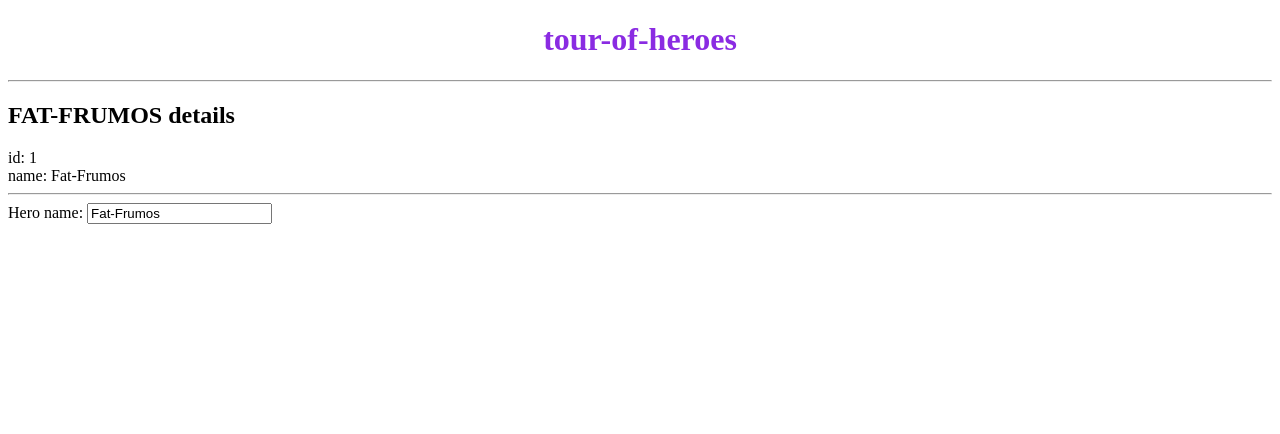
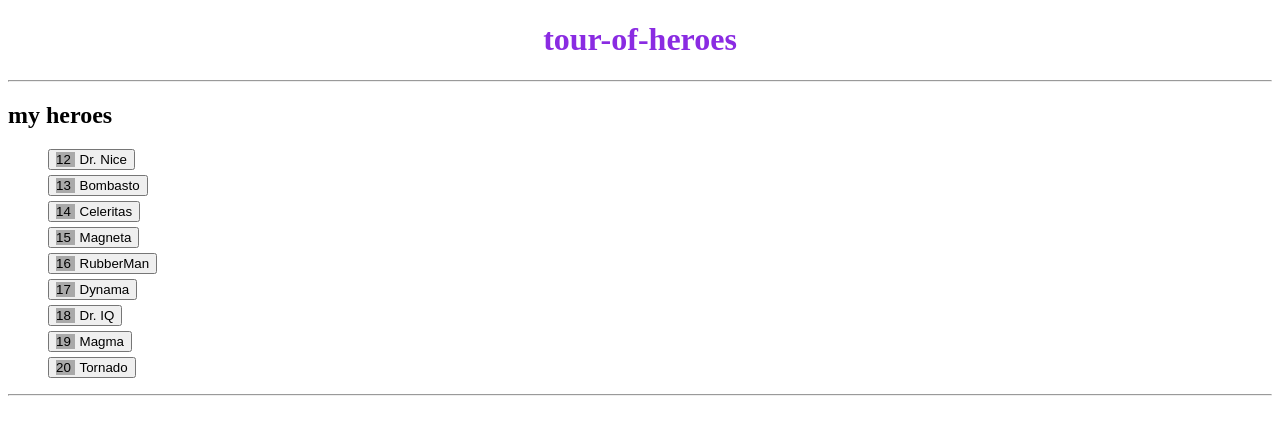
Before and after one commit to Vancios86/tour-of-heroes, an Angular app: page / in a window 1280 px wide. Shown: the top 434 px of the page. Built offline with nearby package versions, Linux system fonts and the light colour scheme.

Commit message:
add mock-data, display the mock-data list, show hero details on select

```diff
--- a/src/app/heroes/heroes.component.css
+++ b/src/app/heroes/heroes.component.css
@@ -0,0 +1,10 @@
+.heroes {
+  list-style: none;
+}
+.heroes > li {
+  margin-top: 5px;
+}
+.heroes .id {
+  background-color: darkgrey;
+  margin-right: 5px;
+}
--- a/src/app/heroes/heroes.component.html
+++ b/src/app/heroes/heroes.component.html
@@ -1,9 +1,21 @@
+<div>
+  <hr />
+  <h2>my heroes</h2>
+  <ul class="heroes">
+    <li *ngFor="let hero of heroes">
+      <button type="button" (click)="onSelect(hero)">
+        <span class="id">{{ hero.id }} </span>
+        <span class="name">{{ hero.name }}</span>
+      </button>
+    </li>
+  </ul>
+</div>
 <hr />
-<h2>{{ hero.name | uppercase }} details</h2>
-<div><span>id: </span>{{ hero.id }}</div>
-<div><span>name: </span>{{ hero.name }}</div>
-<hr />
-<div>
-  <label for="name">Hero name: </label>
-  <input id="name" [(ngModel)]="hero.name" placeholder="name" />
+<div *ngIf="selectedHero">
+  <h2>{{ selectedHero.name | uppercase }} Details</h2>
+  <div>id: {{ selectedHero.id }}</div>
+  <div>
+    <label for="hero-name">Hero name: </label>
+    <input id="hero-name" [(ngModel)]="selectedHero.name" placeholder="name" />
+  </div>
 </div>
--- a/src/app/heroes/heroes.component.ts
+++ b/src/app/heroes/heroes.component.ts
@@ -1,5 +1,6 @@
 import { Component } from '@angular/core';
 import { Hero } from '../hero';
+import { HEROES } from '../mock-heroes';
 
 @Component({
   selector: 'app-heroes',
@@ -7,8 +8,9 @@ import { Hero } from '../hero';
   styleUrls: ['./heroes.component.css']
 })
 export class HeroesComponent {
-  hero: Hero = {
-    id: 1,
-    name: 'Fat-Frumos'
+  selectedHero?: Hero;
+  onSelect(hero: Hero): void {
+    this.selectedHero = hero
   }
+  heroes = HEROES;
 }
--- /dev/null
+++ b/src/app/mock-heroes.ts
@@ -0,0 +1,13 @@
+import { Hero } from "./hero"
+
+export const HEROES: Hero[] = [
+  { id: 12, name: 'Dr. Nice' },
+  { id: 13, name: 'Bombasto' },
+  { id: 14, name: 'Celeritas' },
+  { id: 15, name: 'Magneta' },
+  { id: 16, name: 'RubberMan' },
+  { id: 17, name: 'Dynama' },
+  { id: 18, name: 'Dr. IQ' },
+  { id: 19, name: 'Magma' },
+  { id: 20, name: 'Tornado' }
+]
```
